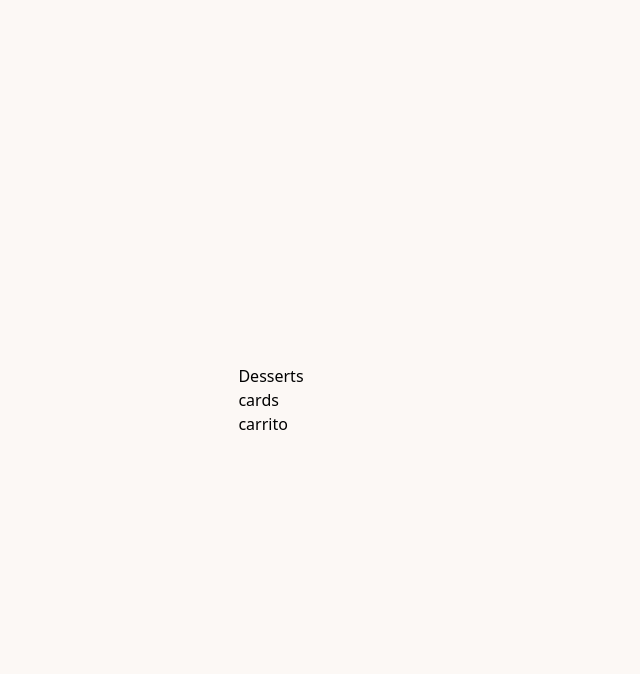
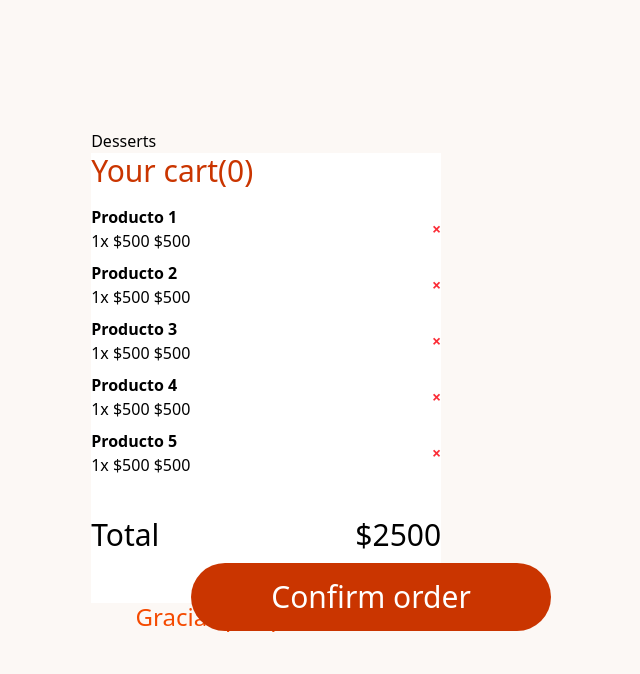
Before and after one commit to kevindandrew/carritosG4, a website: page index.html in a window 1280 px wide. Shown: the whole page, without its empty margins (369-1009 px from the left). Drawn offline with Linux system fonts and the light colour scheme.

Commit message:
cart finalizado

```diff
--- a/index.html
+++ b/index.html
@@ -18,9 +18,56 @@
     <main>
       <div class="cards-container">
         <h2>Desserts</h2>
-        <div class="cards-main">cards</div>
+        <div class="cards-main"></div>
       </div>
-      <div class="cart-container">carrito</div>
+      <div class="cart-container">
+        <div class="h-[450px] w-[350px] bg-white ">
+          <h2 class="text-orange-700 text-3xl mb-4">Your cart(0)</h2>
+          <div class="flex flex-col  ">
+            <div class="flex justify-between items-center mb-2">
+              <div>
+                <p><strong>Producto 1</strong></p>
+                <p>1x $500 $500 </p>
+              </div>
+              <button class="text-red-500 hover:text-red-700 font-bold">×</button>
+            </div>
+            <div class="flex justify-between items-center mb-2">
+              <div>
+                <p><strong>Producto 2</strong></p>
+                <p>1x $500 $500 </p>
+              </div>
+              <button class="text-red-500 hover:text-red-700 font-bold">×</button>
+            </div>
+            <div class="flex justify-between items-center mb-2">
+              <div>
+                <p><strong>Producto 3</strong></p>
+                <p>1x $500 $500 </p>
+              </div>
+              <button class="text-red-500 hover:text-red-700 font-bold">×</button>
+            </div>
+            <div class="flex justify-between items-center mb-2">
+              <div>
+                <p><strong>Producto 4</strong></p>
+                <p>1x $500 $500 </p>
+              </div>
+              <button class="text-red-500 hover:text-red-700 font-bold">×</button>
+            </div>
+            <div class="flex justify-between items-center mb-2">
+              <div>
+                <p><strong>Producto 5</strong></p>
+                <p>1x $500 $500 </p>
+              </div>
+              <button class="text-red-500 hover:text-red-700 font-bold">×</button>
+            </div>
+          </div>
+          <div class="flex justify-between text-3xl mt-8">
+            <p >Total</p>
+            <p>$2500</p>
+          </div>
+          <p class="text-2xl text-orange-600 text-center mt-12">Gracias por preferirnos</p>
+        </div>
+        <button class="bg-orange-700 text-white p-4 rounded-full px-20 relative left-25 bottom-10 text-3xl">Confirm order</button>
+      </div>
     </main>
   </body>
 </html>
```
Also changed, not shown: output.css, 1 other file.
